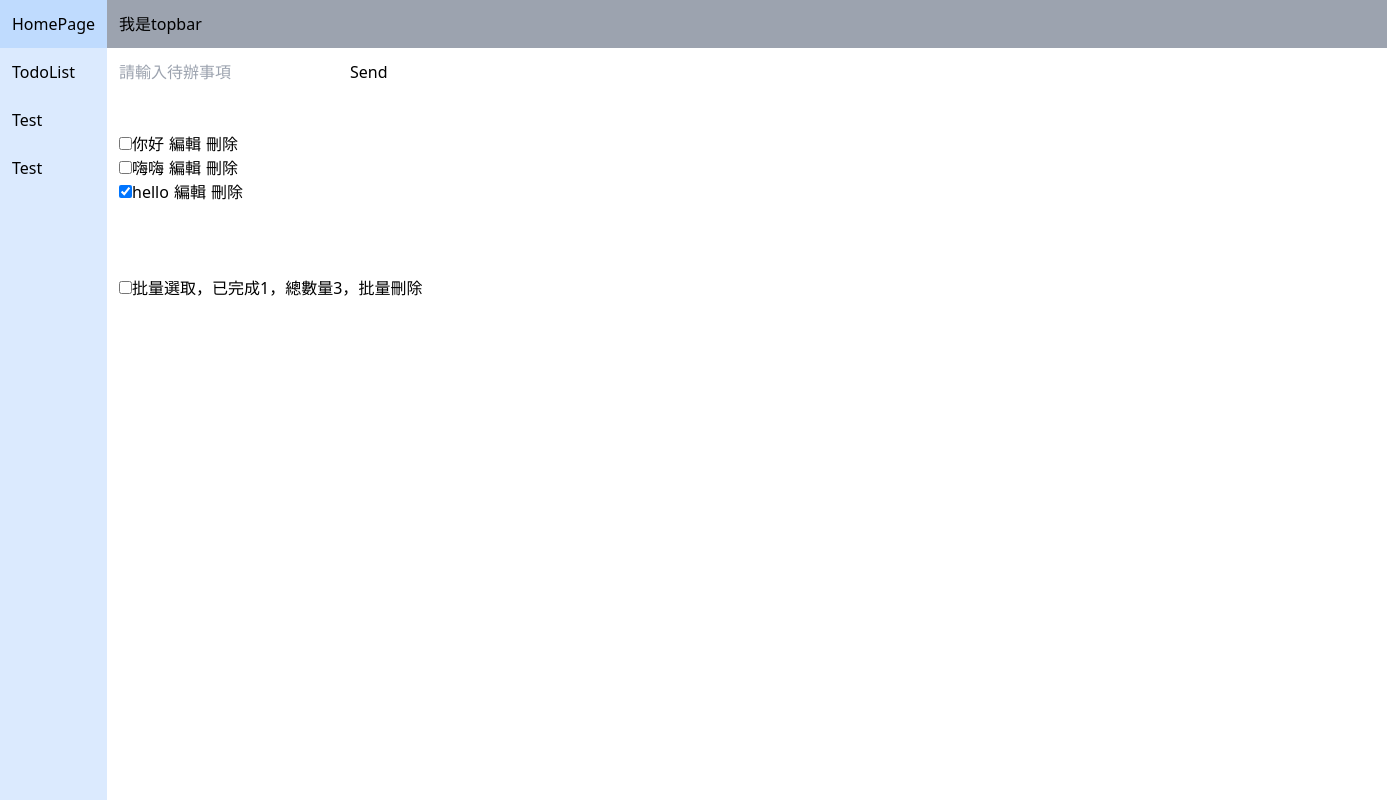
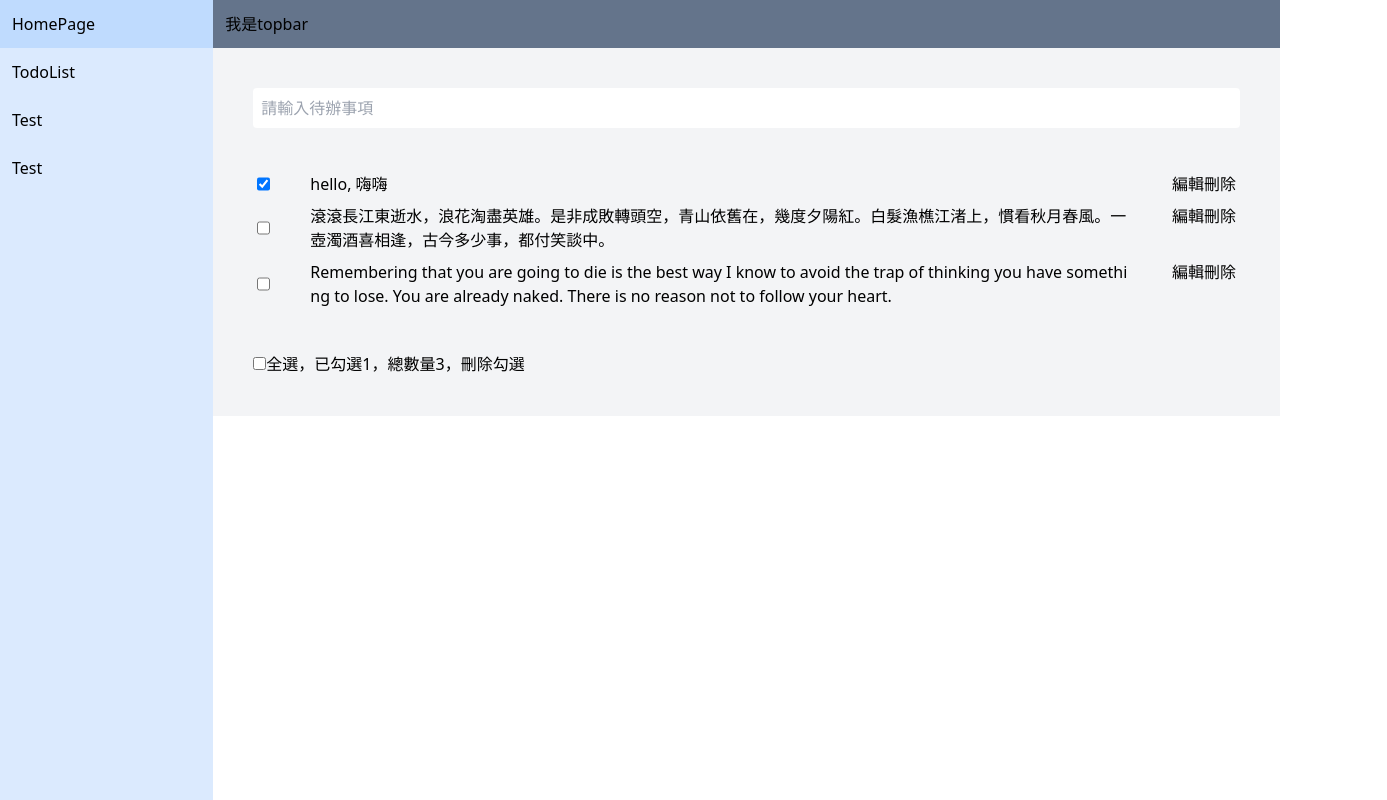
Before and after one commit to lark1987/vue-practice, a Vue app: page /todolist in a window 1280 px wide. Shown: the whole page, 1387 px wide, since content can reach past the window. Built offline with nearby package versions, Linux system fonts and the light colour scheme.

Commit message:
CSS Styles for Todolist

```diff
--- a/src/layout/app-layout.vue
+++ b/src/layout/app-layout.vue
@@ -4,14 +4,14 @@ import AppTopbar from './components/app-topbar.vue'
 </script>
 
 <template>
-  <nav class="appSidebar">
+  <nav class="w-1/6">
     <AppSidebar />
   </nav>
-  <main>
-    <header class="p-3 bg-gray-400 w-screen">
+  <main class="w-5/6">
+    <header class="p-3 bg-slate-500">
       <AppTopbar />
     </header>
-    <section class="p-3">
+    <section class="bg-gray-100">
       <RouterView></RouterView>
     </section>
   </main>
--- a/src/layout/components/app-topbar.vue
+++ b/src/layout/components/app-topbar.vue
@@ -4,9 +4,4 @@
 
 <script setup lang="ts"></script>
 
-<style scoped>
-/* .topbar {
-  background-color: rgb(207, 207, 207);
-  padding: 20px;
-} */
-</style>
+<style scoped></style>
--- a/src/views/TodoList/todolist-addtodo.vue
+++ /dev/null
@@ -1,15 +0,0 @@
-<script setup lang="ts">
-const inputValue = defineModel()
-const emits = defineEmits(['addTodo'])
-function handleAddTodo() {
-  emits('addTodo', inputValue)
-  inputValue.value = ''
-}
-</script>
-
-<template>
-  <input placeholder="請輸入待辦事項" v-model="inputValue" @keyup.enter="handleAddTodo" />
-  <button @click="handleAddTodo">Send</button>
-</template>
-
-<style lang="scss" scoped></style>
--- a/src/views/TodoList/todolist-content.vue
+++ b/src/views/TodoList/todolist-content.vue
@@ -42,11 +42,17 @@ function deleteTodo(id: string) {
 </script>
 
 <template>
+  <div class="mb-10">
     <ul>
-    <li v-for="{ id, todo, isChecked, isEdit } in todos" :key="id">
+      <li
+        v-for="{ id, todo, isChecked, isEdit } in todos"
+        :key="id"
+        class="flex hover:bg-slate-200 p-1"
+      >
         <input type="checkbox" :checked="isChecked" @change="toggleCheckbox(id)" />
+        <div class="break-all grow mx-10">
           <span v-if="!isEdit">{{ todo }}</span>
-      <input
+          <textarea
             v-else
             type="text"
             :value="todo"
@@ -54,24 +60,18 @@ function deleteTodo(id: string) {
             @keyup.enter="updateTodo(id)"
             @blur="updateTodo(id)"
             ref="editRefs"
-      />
+            class="w-full"
+          ></textarea>
+        </div>
+
+        <div class="whitespace-nowrap">
           <button v-if="!isEdit" @click="editTodo(id)">編輯</button>
           <button v-else @click="updateTodo(id)">儲存</button>
           <button @click="deleteTodo(id)">刪除</button>
+        </div>
       </li>
     </ul>
+  </div>
 </template>
 
-<style scoped>
-button {
-  margin-left: 5px;
-}
-
-ul {
-  padding: 0px;
-}
-
-li {
-  list-style: none;
-}
-</style>
+<style scoped></style>
--- a/src/views/TodoList/todolist-footer.vue
+++ b/src/views/TodoList/todolist-footer.vue
@@ -23,10 +23,12 @@ function handleBatchDelete() {
 </script>
 
 <template>
-  <input type="checkbox" :checked="checkboxAllCheck" @change="handleToggleAllCheckbox" />
-  <span>批量選取</span>
-  <span>，已完成{{ sumOfIsChecked }}，總數量{{ todos.todos.length }}，</span>
-  <button @click="handleBatchDelete">批量刪除</button>
+  <div>
+    <input type="checkbox" :checked="checkboxAllCheck" @change="handleToggleAllCheckbox" />
+    <span>全選</span>
+    <span>，已勾選{{ sumOfIsChecked }}，總數量{{ todos.todos.length }}，</span>
+    <button @click="handleBatchDelete">刪除勾選</button>
+  </div>
 </template>
 
 <style lang="scss" scoped></style>
--- /dev/null
+++ b/src/views/TodoList/todolist-header.vue
@@ -0,0 +1,22 @@
+<script setup lang="ts">
+const inputValue = defineModel()
+const emits = defineEmits(['addTodo'])
+function handleAddTodo() {
+  emits('addTodo', inputValue)
+  inputValue.value = ''
+}
+</script>
+
+<template>
+  <div class="mb-10">
+    <input
+      placeholder="請輸入待辦事項"
+      v-model="inputValue"
+      @keyup.enter="handleAddTodo"
+      class="p-2 rounded mr-3 w-full hover:border-2"
+    />
+    <!-- <button @click="handleAddTodo" class="bg-red-100 p-2 rounded hover:bg-red-200">Send</button> -->
+  </div>
+</template>
+
+<style lang="scss" scoped></style>
--- a/src/views/TodoList/todolist-index.vue
+++ b/src/views/TodoList/todolist-index.vue
@@ -2,7 +2,7 @@
 import { ref } from 'vue'
 import { nanoid } from 'nanoid'
 import type { Ref } from 'vue'
-import TodoInput from './todolist-addtodo.vue'
+import TodoInput from './todolist-header.vue'
 import TodoContent from './todolist-content.vue'
 import TodoFooter from './todolist-footer.vue'
 
@@ -17,21 +17,21 @@ interface Todo {
 
 let todos = ref<Todo[]>([
   {
+    id: '003',
+    todo: 'hello, 嗨嗨',
+    isChecked: true,
+    isEdit: false
+  },
+  {
     id: '001',
-    todo: '你好',
+    todo: '滾滾長江東逝水，浪花淘盡英雄。是非成敗轉頭空，青山依舊在，幾度夕陽紅。白髮漁樵江渚上，慣看秋月春風。一壺濁酒喜相逢，古今多少事，都付笑談中。',
     isChecked: false,
     isEdit: false
   },
   {
     id: '002',
-    todo: '嗨嗨',
+    todo: 'Remembering that you are going to die is the best way I know to avoid the trap of thinking you have something to lose. You are already naked. There is no reason not to follow your heart.',
     isChecked: false,
-    isEdit: false
-  },
-  {
-    id: '003',
-    todo: 'hello',
-    isChecked: true,
     isEdit: false
   }
 ])
@@ -89,8 +89,8 @@ function deleteCheckedTodo() {
 </script>
 
 <template>
+  <div class="p-10">
     <TodoInput @addTodo="addTodo"></TodoInput>
-  <br /><br /><br />
     <TodoContent
       :todos
       @toggleCheckbox="toggleCheckbox"
@@ -98,12 +98,12 @@ function deleteCheckedTodo() {
       @updateTodo="updateTodo"
       @deleteTodo="deleteTodo"
     ></TodoContent>
-  <br /><br /><br />
     <TodoFooter
       :todos
       @toggleAllCheckbox="toggleAllCheckbox"
       @deleteCheckedTodo="deleteCheckedTodo"
     ></TodoFooter>
+  </div>
 </template>
 
 <style lang="scss" scoped></style>
```
Lines whose indentation alone changed are shown as unchanged.
